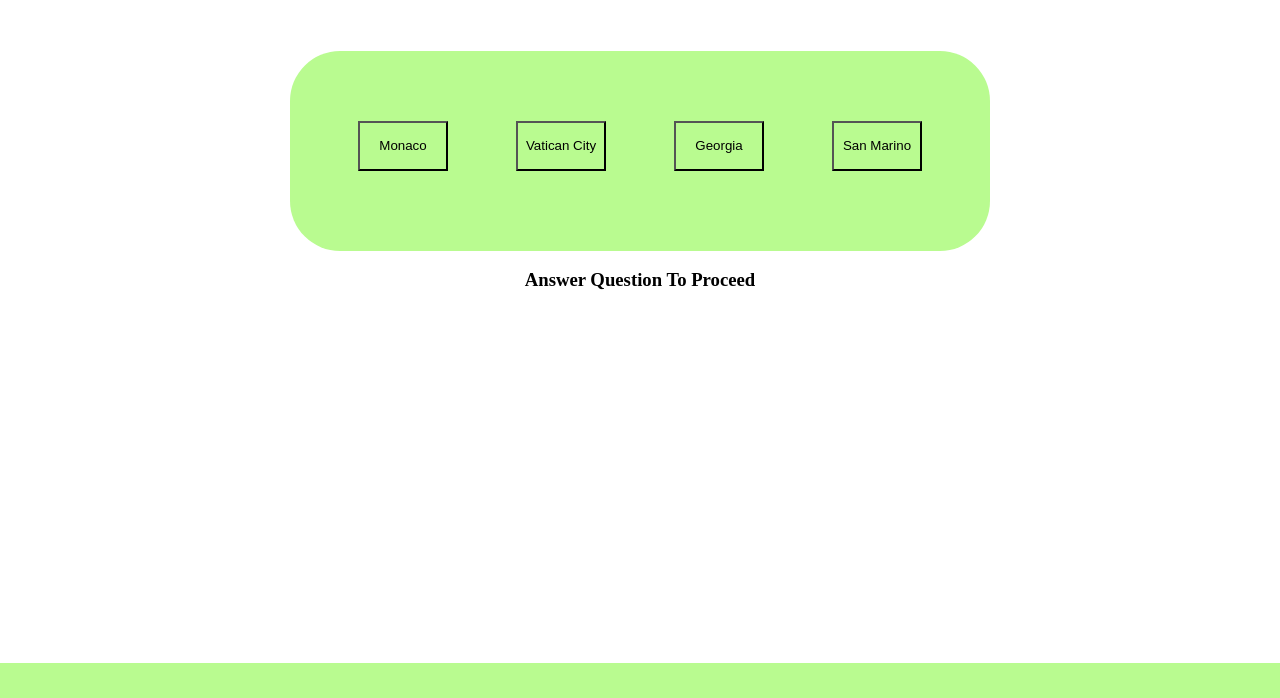
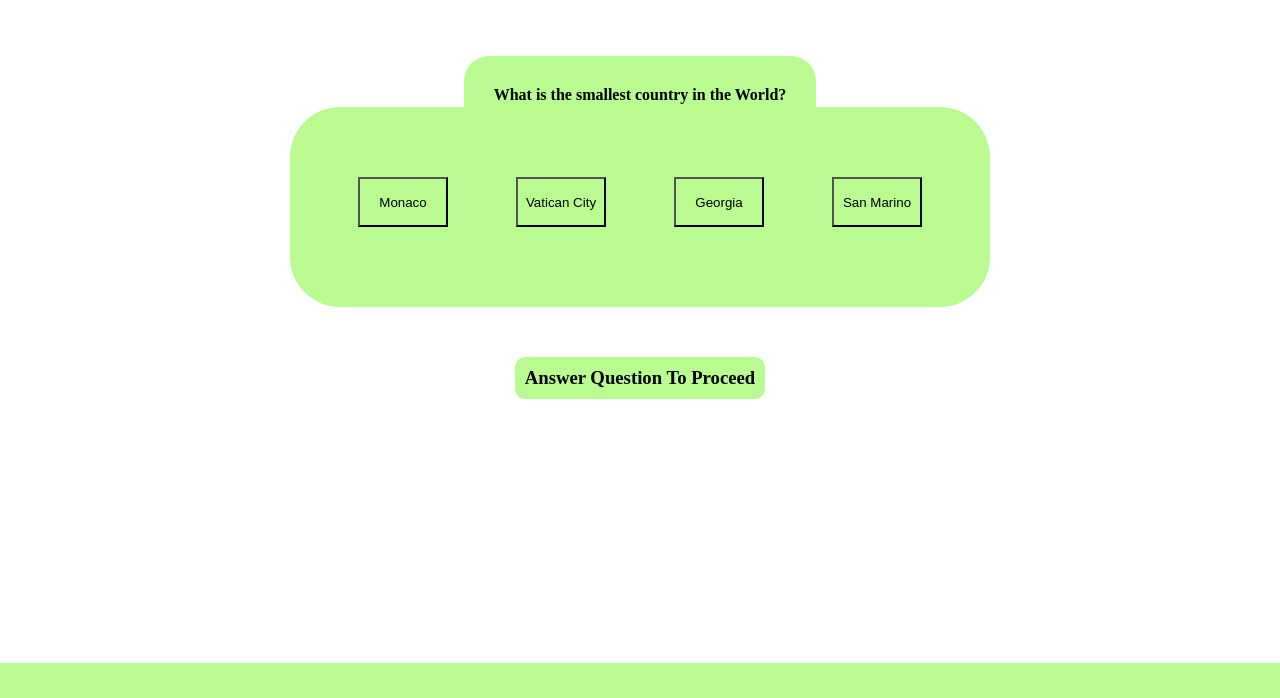
Before and after one commit to oscarbutler/Questionnaire, a plain HTML site: page index.html in a window 1280 px wide. Shown: the part 102-800 px from the top of the page. Drawn offline with Linux system fonts and the light colour scheme.

Commit message:
Move second heading

```diff
--- a/assets/css/style.css
+++ b/assets/css/style.css
@@ -13,9 +13,20 @@ h1{
     text-decoration: underline;
 }
 h2 {
-    padding-top: 60px;
+    margin-top: 150px;
     font-size: medium;
+    background-color: rgb(185, 251, 144);
+    padding: 30px;
+    border-radius: 25px;
 }
+
+h3 {
+    background-color: rgb(185, 251, 144);
+    padding: 10px;
+    border-radius: 10px;
+    margin-top: 50px;
+}
+
 header {
     background-color: rgb(185, 251, 144);
     width: 100%;
@@ -26,9 +37,7 @@ div.questions  {
     margin-left: auto;
     margin-right: auto;
     box-sizing: border-box;
-    background-color:lightgrey;
     height: 60vh;
-    max-width: 100%;
     padding-top: 50px;
     background-color:rgb(185, 251, 144);
     height: 200px;
@@ -36,7 +45,7 @@ div.questions  {
     display: flex;
     justify-content: space-evenly;
     padding-top: 70px;
-    margin-top: 40px;
+    margin-top: -40px;
     max-height: 100vh;
     border-radius: 50px;
 }
```
